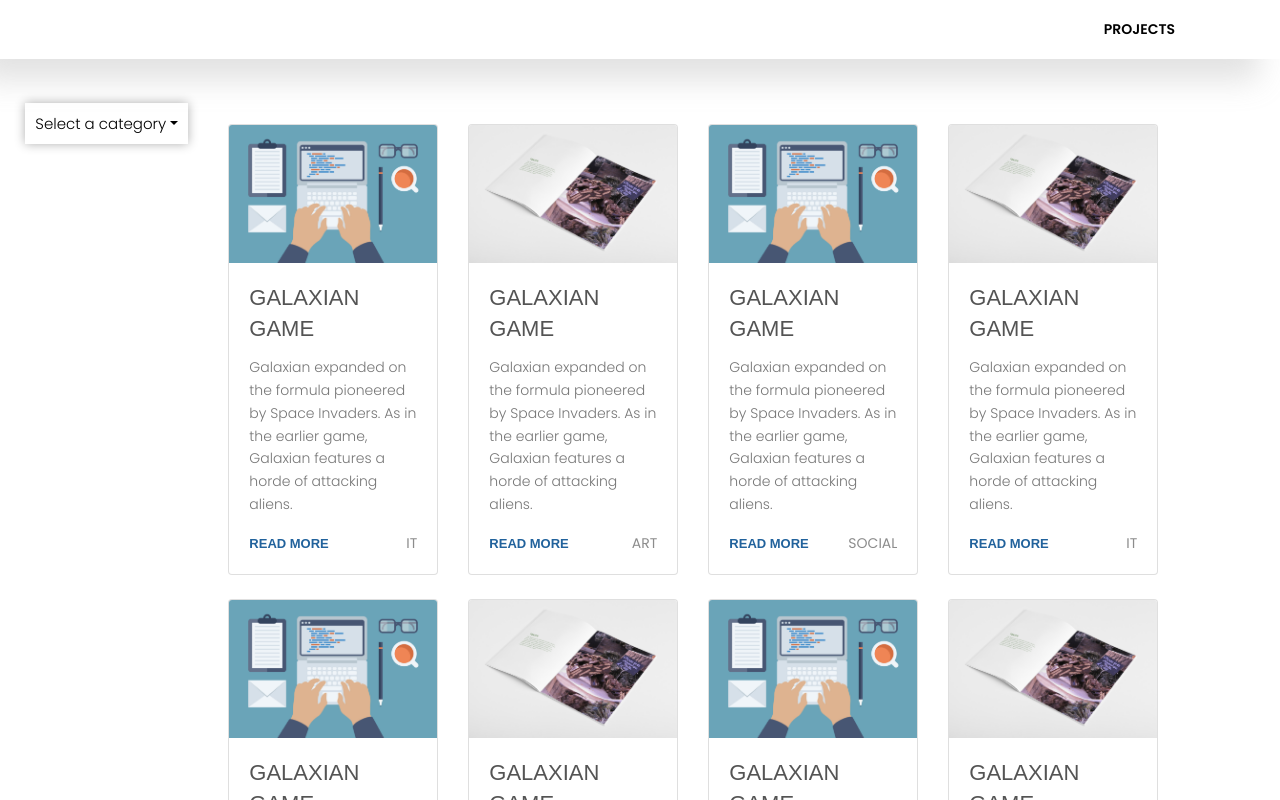
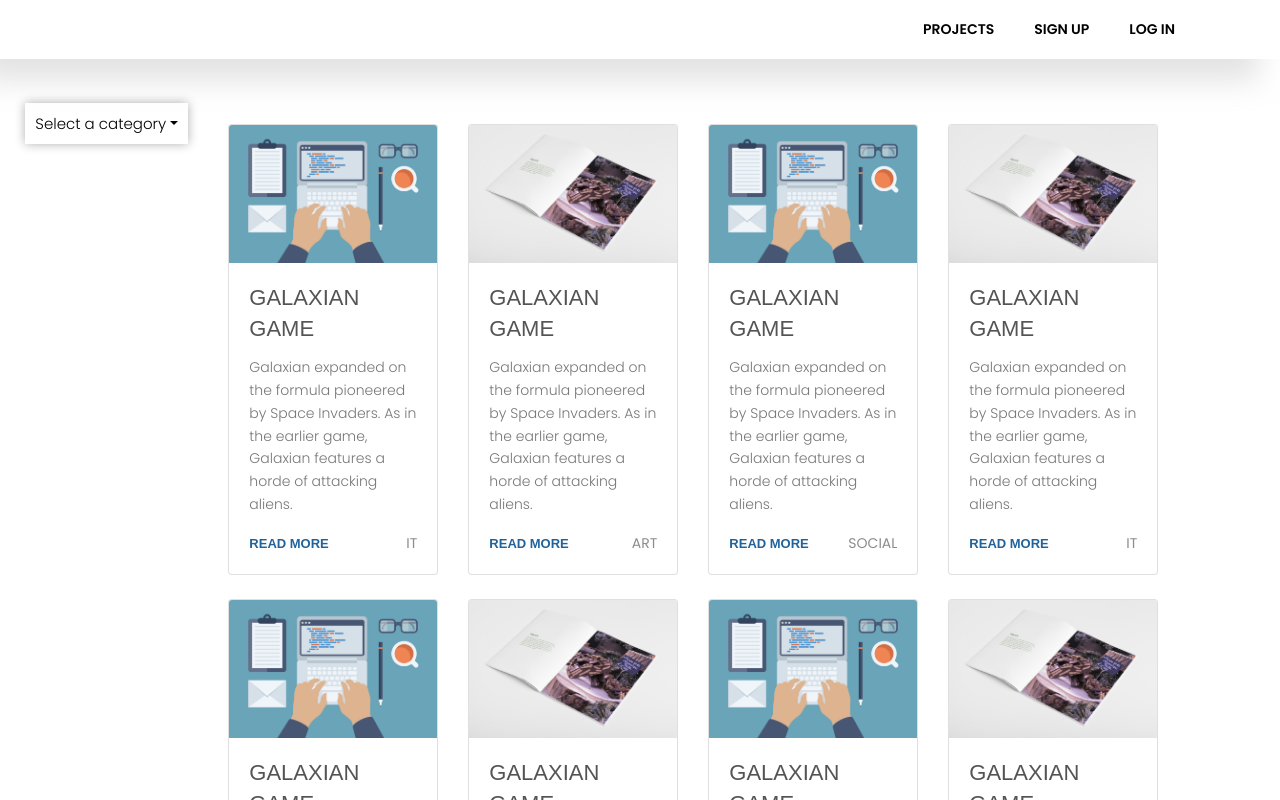
Before and after one commit to Merk0ff/gress, a plain HTML site: page client/project.html in a window 1280 px wide. Shown: the top 800 px of the page. Drawn offline with nearby package versions, Linux system fonts and the light colour scheme; files whose address does not match are found by name.

Commit message:
Added links to "sign up" and "log in"

```diff
--- a/client/project.html
+++ b/client/project.html
@@ -35,6 +35,8 @@
             <div class="collapse navbar-collapse " id="navbarSupportedContent">
                 <ul class="navbar-nav ml-auto">
                     <li class="nav-item"><a href="">projects</a></li>
+                    <li class="nav-item"><a href="signup.html">sign up</a></li>
+                    <li class="nav-item"><a href="login.html">log in</a></li>
                 </ul>
             </div>
         </div>
```
